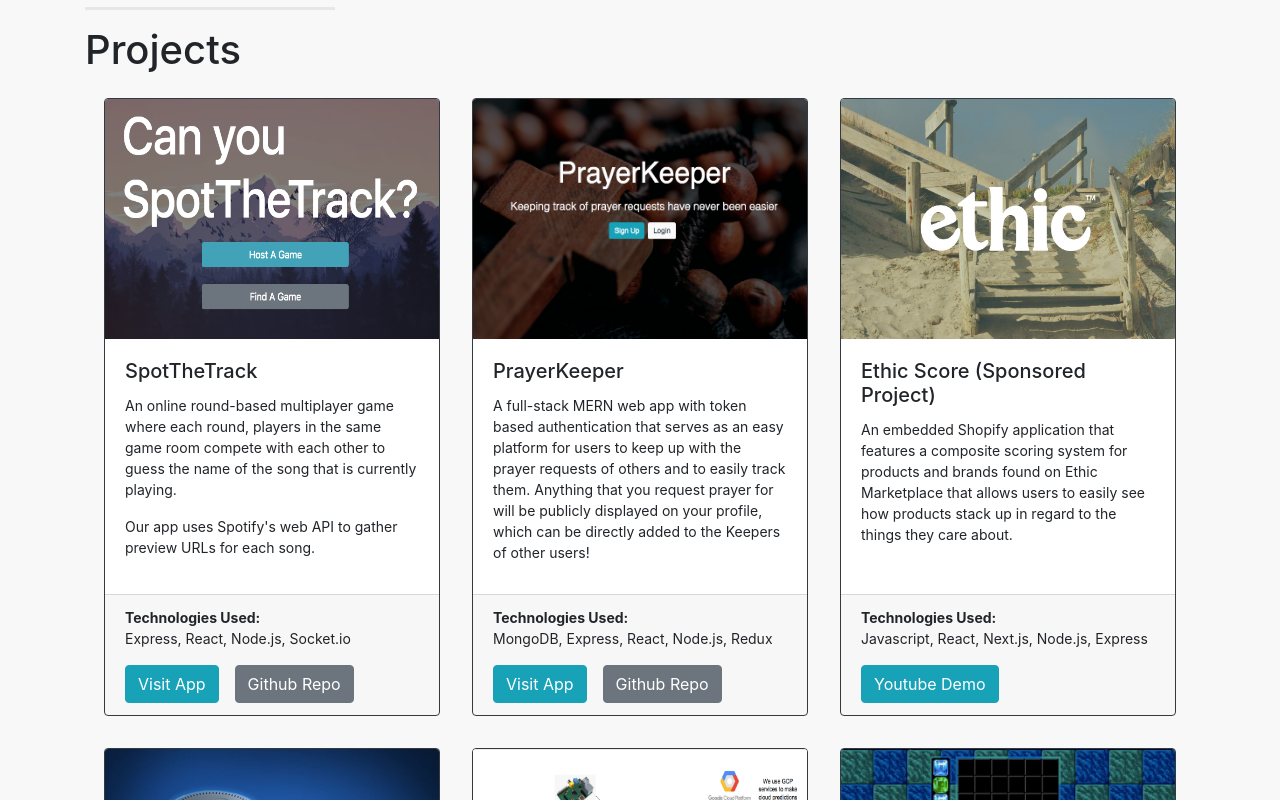
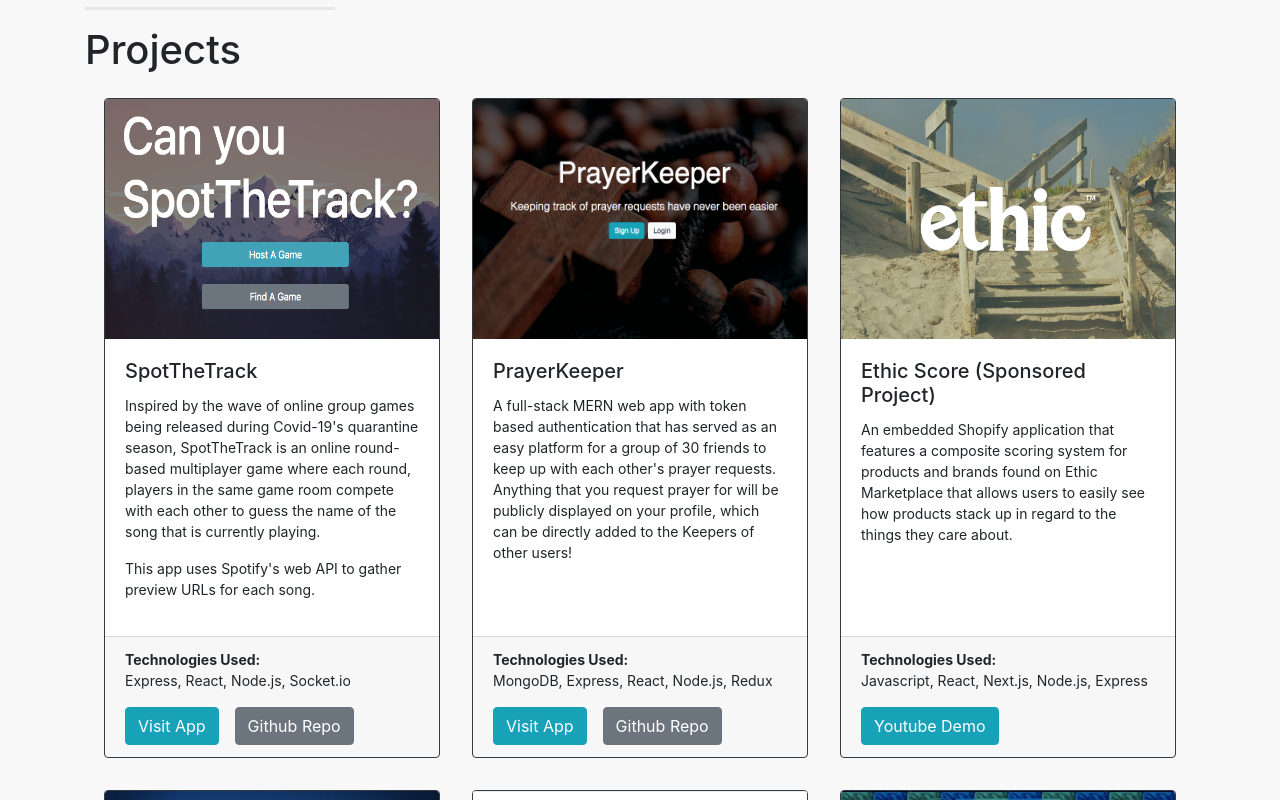
Before and after one commit to ivanwhuang/my-portfolio, a Next.js app: page /projects in a window 1280 px wide. Shown: the part 441-1241 px from the top of the page. Built offline with nearby package versions, Linux system fonts and the light colour scheme.

Commit message:
minor update to project description"

```diff
--- a/pages/projects.js
+++ b/pages/projects.js
@@ -31,12 +31,14 @@
                 <Card.Title>SpotTheTrack</Card.Title>
                 <Card.Text style={{ fontSize: '14px' }}>
                   <p>
-                    An online round-based multiplayer game where each round,
+                    Inspired by the wave of online group games being released
+                    during Covid-19's quarantine season, SpotTheTrack is an
+                    online round-based multiplayer game where each round,
                     players in the same game room compete with each other to
                     guess the name of the song that is currently playing.
                   </p>
                   <p>
-                    Our app uses Spotify's web API to gather preview URLs for
+                    This app uses Spotify's web API to gather preview URLs for
                     each song.
                   </p>
                 </Card.Text>
@@ -71,12 +73,14 @@
               <Card.Body style={{ fontSize: '14px' }}>
                 <Card.Title>PrayerKeeper</Card.Title>
                 <Card.Text>
-                  A full-stack MERN web app with token based authentication that
-                  serves as an easy platform for users to keep up with the
-                  prayer requests of others and to easily track them. Anything
-                  that you request prayer for will be publicly displayed on your
-                  profile, which can be directly added to the Keepers of other
-                  users!
+                  <p>
+                    A full-stack MERN web app with token based authentication
+                    that has served as an easy platform for a group of 30
+                    friends to keep up with each other's prayer requests.
+                    Anything that you request prayer for will be publicly
+                    displayed on your profile, which can be directly added to
+                    the Keepers of other users!
+                  </p>
                 </Card.Text>
               </Card.Body>
               <Card.Footer style={{ fontSize: '14px' }}>
```
